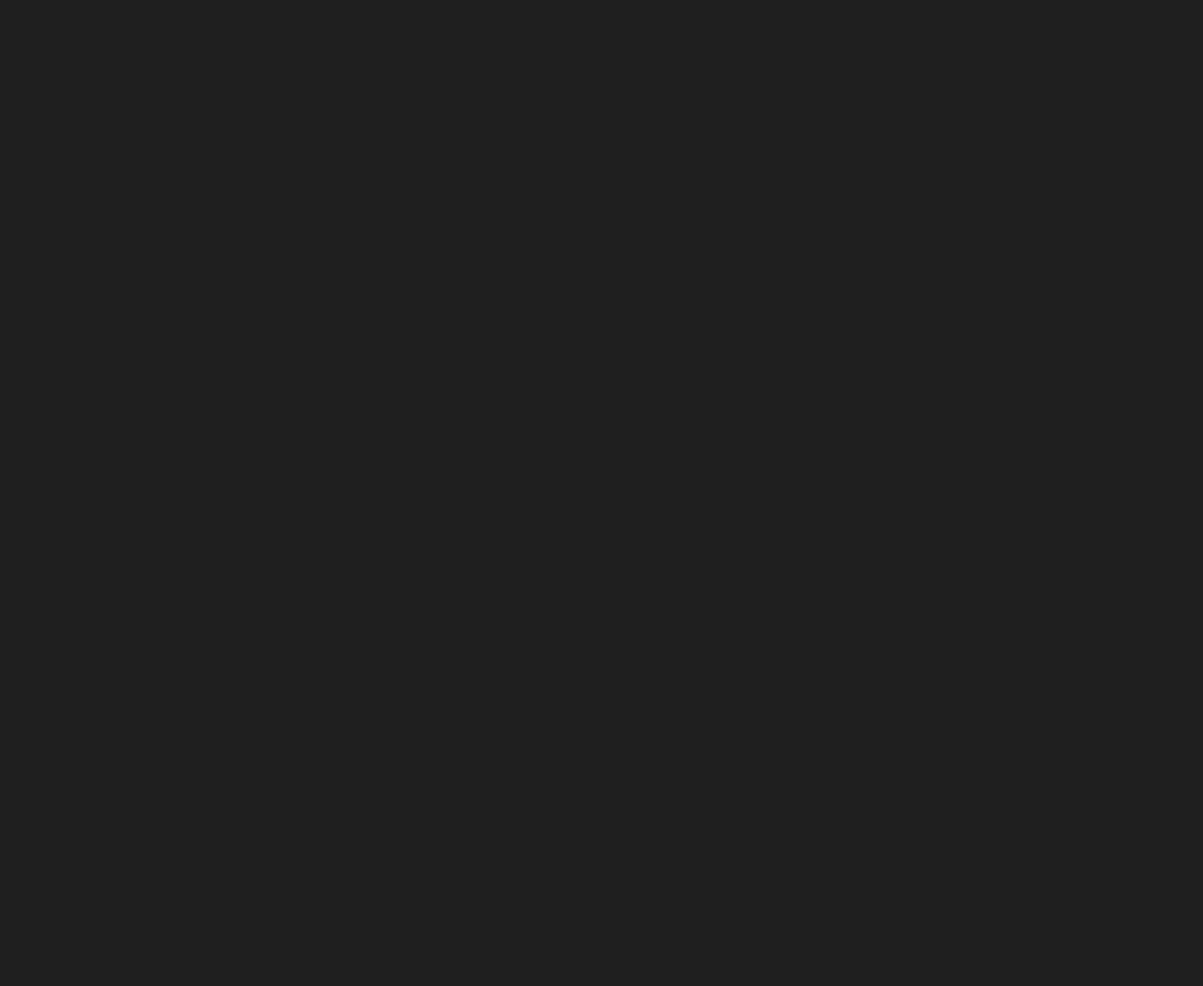
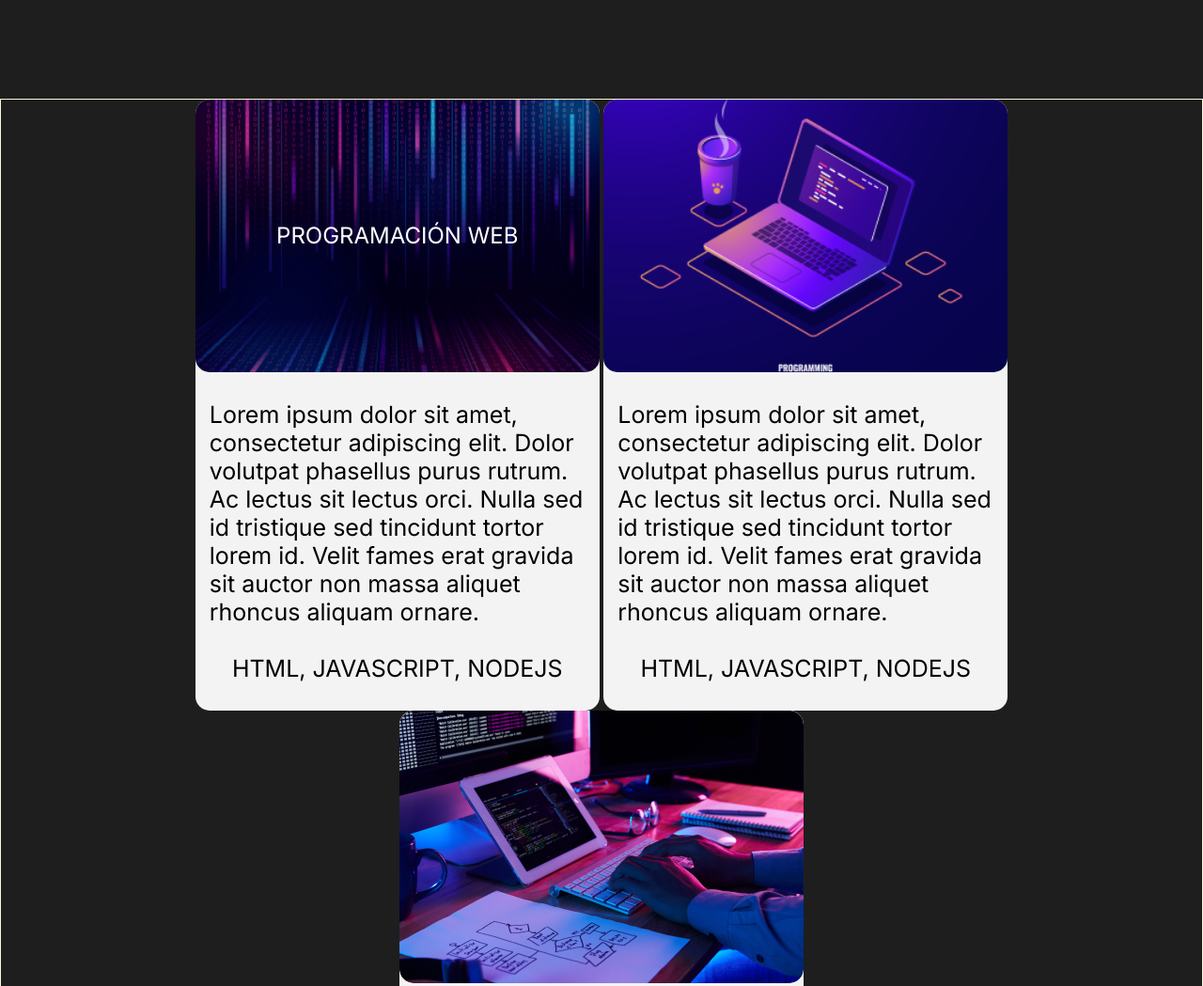
Before and after one commit to PabloMartinClemente/prueba-html-css, a plain HTML site: page index.html in a window 1280 px wide. Shown: the top 1049 px of the page at 94% size. Before the commit the page ends 800 px from the top, so only its background shows below. Drawn offline with Linux system fonts and the light colour scheme.

Commit message:
Estilos para mobile first, corrigiendo punto de quiebre desktop

```diff
--- a/css/styles.css
+++ b/css/styles.css
@@ -6,4 +6,83 @@ html * {
 
 body{
     background-color: #1E1E1E;
+    text-align: center;
+    font-family: 'Inter', sans-serif;
+    width: 100vw;
 }
+
+
+.container{
+    max-width: 1400px;
+    margin: 0 auto;
+    border: 1px cornsilk solid;
+}
+.card{
+    max-width: 430px;
+    background-color: #F3F3F3;
+    height: 755px;
+    margin: 30px 10px 0 10px;
+    border-radius: 15px;
+}
+
+.container .card:nth-child(1) .card-image{
+    background-image: url('/images/Bg.png');
+}
+.container .card:nth-child(2) .card-image{
+    background-image: url('/images/Bg-2.png');
+}
+.container .card:nth-child(3) .card-image{
+    background-image: url('/images/Bg-3.png');
+}
+
+.card-image{
+    height: 290px;
+    background-repeat: no-repeat;
+    background-position: center;
+    background-size: cover;
+    border-radius: 15px;
+}
+
+
+.card-image p{
+    color: #FFFFFF;
+    font-size: 24px;
+    padding: 130px 0;
+    text-transform: uppercase;
+}
+
+.card-body{
+    height: 330px;
+    font-size: 25px;
+    font-weight: 400;
+    text-align: start;
+    margin-top: 30px;
+    margin: 30px 15px 0 15px;
+}
+
+.card-footer{
+    font-size: 20px;
+    text-transform: uppercase;
+    margin-top: 30px;
+}
+
+@media screen and (min-width: 811px) {
+    .container{
+        margin-top: 105px;
+    }
+
+    .card{
+        display: inline-block;
+        height: 650px;
+        margin: 0;
+    }
+
+    .card-body{
+        height: 240px;
+    }
+
+    .card-footer{
+        font-size: 25px;
+    }
+
+}
--- a/index.html
+++ b/index.html
@@ -6,9 +6,54 @@
     <meta name="viewport" content="width=device-width, initial-scale=1.0">
     <title>Prueba | Html | CSS</title>
 
+    <link rel="preconnect" href="https://fonts.googleapis.com">
+    <link rel="preconnect" href="https://fonts.gstatic.com" crossorigin>
+    <link href="https://fonts.googleapis.com/css2?family=Inter&display=swap" rel="stylesheet">
+
     <link rel="stylesheet" href="css/styles.css">
 </head>
 <body>
 
+    <main>
+        <div class="container">
+
+            <div class="card">
+                <div class="card-image">
+                    <p>Programación web</p>
+                </div>
+                <div class="card-body">
+                    <p>Lorem ipsum dolor sit amet, consectetur adipiscing elit. Dolor volutpat phasellus purus rutrum. Ac lectus sit lectus orci. Nulla sed id tristique sed tincidunt tortor lorem id. Velit fames erat gravida sit auctor non massa aliquet rhoncus aliquam ornare.</p>
+                </div>
+                <div class="card-footer">
+                    <p>html, javascript, nodejs</p>
+                </div>
+            </div>
+
+            <div class="card">
+                <div class="card-image">
+
+                </div>
+                <div class="card-body">
+                    <p>Lorem ipsum dolor sit amet, consectetur adipiscing elit. Dolor volutpat phasellus purus rutrum. Ac lectus sit lectus orci. Nulla sed id tristique sed tincidunt tortor lorem id. Velit fames erat gravida sit auctor non massa aliquet rhoncus aliquam ornare.</p>
+                </div>
+                <div class="card-footer">
+                    <p>html, javascript, nodejs</p>
+                </div>
+            </div>
+
+            <div class="card">
+                <div class="card-image">
+
+                </div>
+                <div class="card-body">
+                    <p>Lorem ipsum dolor sit amet, consectetur adipiscing elit. Dolor volutpat phasellus purus rutrum. Ac lectus sit lectus orci. Nulla sed id tristique sed tincidunt tortor lorem id. Velit fames erat gravida sit auctor non massa aliquet rhoncus aliquam ornare.</p>
+                </div>
+                <div class="card-footer">
+                    <p>html, javascript, nodejs</p>
+                </div>
+            </div>
+        </div>
+    </main>
+
 </body>
 </html>
```
